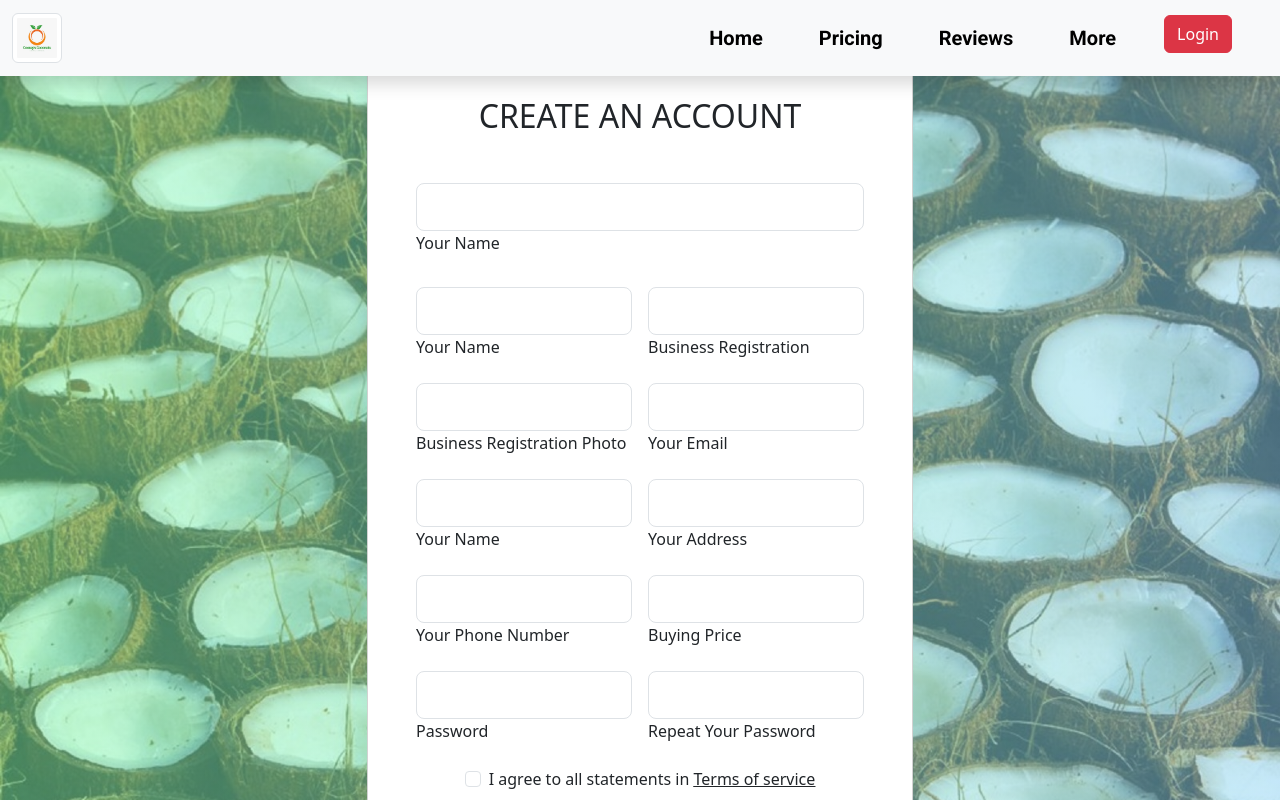
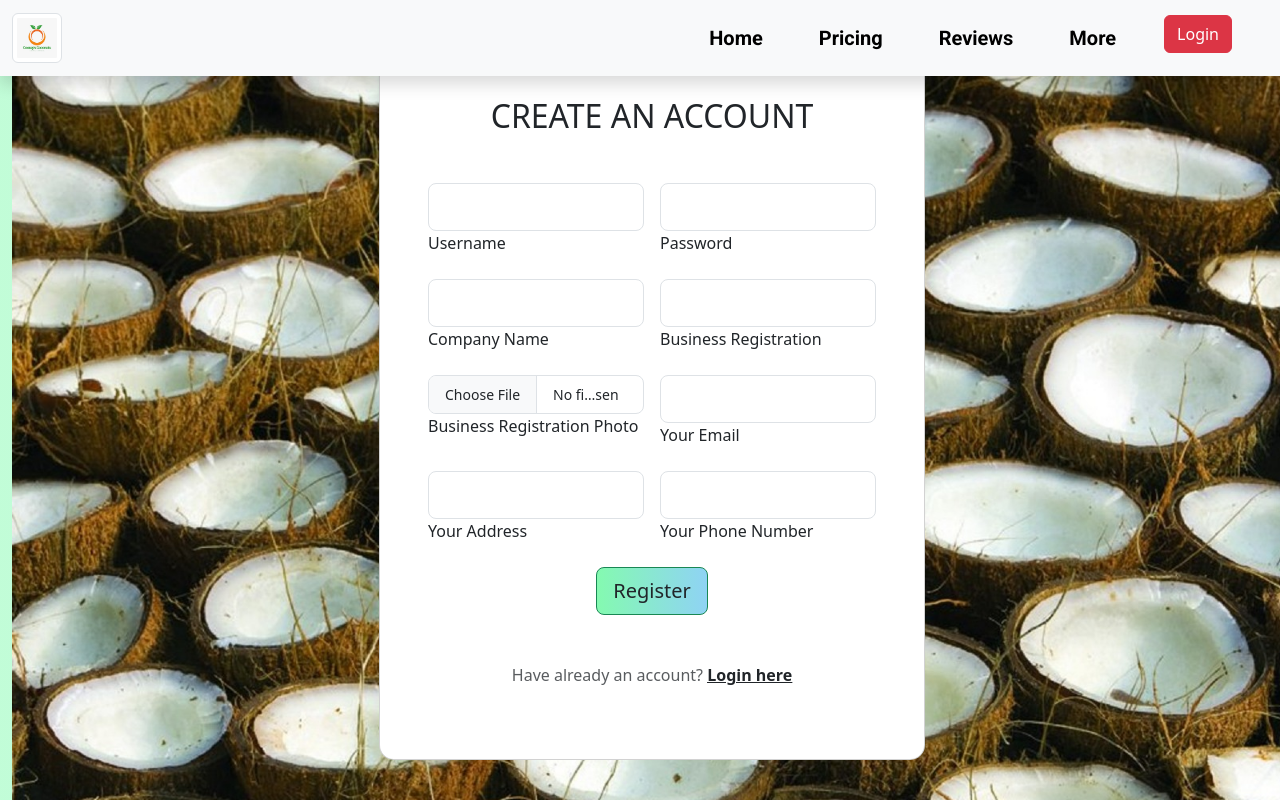
Before and after one commit to Thisumitha/coconut-front-end, an Angular app: page /register in a window 1280 px wide. Shown: the top 800 px of the page. Built offline with nearby package versions, Linux system fonts and the light colour scheme.

Commit message:
new register form

```diff
--- a/src/app/pages/register/register.component.css
+++ b/src/app/pages/register/register.component.css
@@ -1,4 +1,6 @@
 .gradient-custom-3 {
+    background-image: url('/assets/doc.jpeg');
+
     /* fallback for old browsers */
     background: #84fab0;
 
--- a/src/app/pages/register/register.component.html
+++ b/src/app/pages/register/register.component.html
@@ -1,101 +1,76 @@
+
+
+<div class="container-fluid gradient-custom-3  mt-5 ">
+
+<div class="vh-100 bg-image mt-5 fit-image " style="">
     <app-navbar></app-navbar>
-
-<div class="vh-100 bg-image mt-5 fit-image"
-  style="background-image: url('/assets/doc.jpeg'); ">
-  <div class="mask d-flex align-items-center  gradient-custom-3">
+  <div class="mask d-flex align-items-center mt-5 ">
     <div class="container">
-      <div class="row d-flex justify-content-center align-items-center ">
+      <div class="row d-flex justify-content-center align-items-center">
         <div class="col-12 col-md-9 col-lg-7 col-xl-6">
           <div class="card" style="border-radius: 15px;">
             <div class="card-body p-5">
               <h2 class="text-uppercase text-center mb-5">Create an account</h2>
 
-                <div data-mdb-input-init class="form-outline mb-4">
-                  <input type="text" id="form3Example1cg" class="form-control form-control-lg" />
-                  <label class="form-label" for="form3Example1cg">Your Name</label>
-                </div>
-
-
               <form class="row g-3">
 
                 <div class="col-md-6">
-                        <div data-mdb-input-init class="form-outline ">
-                            <input type="text" id="form3Example1cg" class="form-control form-control-lg" />
-                            <label class="form-label" for="form3Example1cg">Your Name</label>
+                  <div data-mdb-input-init class="form-outline">
+                    <input type="text" id="form3ExampleUsername" class="form-control form-control-lg" />
+                    <label class="form-label" for="form3ExampleUsername">Username</label>
                   </div>
                 </div>
 
                 <div class="col-md-6">
                   <div data-mdb-input-init class="form-outline">
-                            <input type="text" id="form3Example2cg" class="form-control form-control-lg" />
-                            <label class="form-label" for="form3Example2cg">Business Registration</label>
-                        </div>
-                    </div>
-
-                    <div class="col-md-6">
-                        <div data-mdb-input-init class="form-outline ">
-                            <input type="text" id="form3Example3cg" class="form-control form-control-lg" />
-                            <label class="form-label" for="form3Example3cg">Business Registration Photo</label>
-                        </div>
-                    </div>
-
-                    <div class="col-md-6">
-                        <div data-mdb-input-init class="form-outline ">
-                            <input type="email" id="form3Example4cg" class="form-control form-control-lg" />
-                            <label class="form-label" for="form3Example4cg">Your Email</label>
-                        </div>
-                    </div>
-
-                    <div class="col-md-6">
-                        <div data-mdb-input-init class="form-outline ">
-                            <input type="text" id="form3Example5cg" class="form-control form-control-lg" />
-                            <label class="form-label" for="form3Example5cg">Your Name</label>
+                    <input type="password" id="form3ExamplePassword" class="form-control form-control-lg" />
+                    <label class="form-label" for="form3ExamplePassword">Password</label>
                   </div>
                 </div>
 
                 <div class="col-md-6">
                   <div data-mdb-input-init class="form-outline">
-                            <input type="email" id="form3Example6cg" class="form-control form-control-lg" />
-                            <label class="form-label" for="form3Example6cg">Your Address</label>
+                    <input type="text" id="form3ExampleCompanyName" class="form-control form-control-lg" />
+                    <label class="form-label" for="form3ExampleCompanyName">Company Name</label>
                   </div>
                 </div>
 
                 <div class="col-md-6">
-                        <div data-mdb-input-init class="form-outline ">
-                            <input type="text" id="form3Example7cg" class="form-control form-control-lg" />
-                            <label class="form-label" for="form3Example7cg">Your Phone Number</label>
+                  <div data-mdb-input-init class="form-outline">
+                    <input type="text" id="form3ExampleBR" class="form-control form-control-lg" />
+                    <label class="form-label" for="form3ExampleBR">Business Registration</label>
                   </div>
                 </div>
 
                 <div class="col-md-6">
-                        <div data-mdb-input-init class="form-outline ">
-                            <input type="text" id="form3Example8cg" class="form-control form-control-lg" />
-                            <label class="form-label" for="form3Example8cg">Buying Price</label>
+                  <div data-mdb-input-init class="form-outline">
+                    <input type="file" id="form3ExampleBRImage" class="form-control form-control-lg" style="font-size: 0.875rem;" />
+                    <label class="form-label" for="form3ExampleBRImage">Business Registration Photo</label>
                   </div>
                 </div>
 
                 <div class="col-md-6">
-                        <div data-mdb-input-init class="form-outline ">
-                            <input type="password" id="form3Example9cg" class="form-control form-control-lg" />
-                            <label class="form-label" for="form3Example9cg">Password</label>
+                  <div data-mdb-input-init class="form-outline">
+                    <input type="email" id="form3ExampleEmail" class="form-control form-control-lg" />
+                    <label class="form-label" for="form3ExampleEmail">Your Email</label>
                   </div>
                 </div>
 
                 <div class="col-md-6">
-                        <div data-mdb-input-init class="form-outline ">
-                            <input type="password" id="form3Example10cg" class="form-control form-control-lg" />
-                            <label class="form-label" for="form3Example10cg">Repeat Your Password</label>
+                  <div data-mdb-input-init class="form-outline">
+                    <input type="text" id="form3ExampleAddress" class="form-control form-control-lg" />
+                    <label class="form-label" for="form3ExampleAddress">Your Address</label>
                   </div>
                 </div>
 
-                    <div class="col-12">
-                        <div class="form-check d-flex justify-content-center ">
-                            <input class="form-check-input me-2" type="checkbox" value="" id="form2Example3cg" />
-                            <label class="form-check-label" for="form2Example3g">
-                                I agree to all statements in <a href="#!" class="text-body"><u>Terms of service</u></a>
-                            </label>
+                <div class="col-md-6">
+                  <div data-mdb-input-init class="form-outline">
+                    <input type="text" id="form3ExamplePhoneNumber" class="form-control form-control-lg" />
+                    <label class="form-label" for="form3ExamplePhoneNumber">Your Phone Number</label>
                   </div>
                 </div>
+
+
 
                 <div class="col-12 d-flex justify-content-center">
                   <button type="button" data-mdb-button-init data-mdb-ripple-init class="btn btn-success btn-block btn-lg gradient-custom-4 text-body">Register</button>
@@ -108,11 +83,12 @@
 
               </form>
 
-
             </div>
           </div>
         </div>
       </div>
     </div>
   </div>
+
 </div>
+</div>
```
Lines whose indentation alone changed are shown as unchanged.
